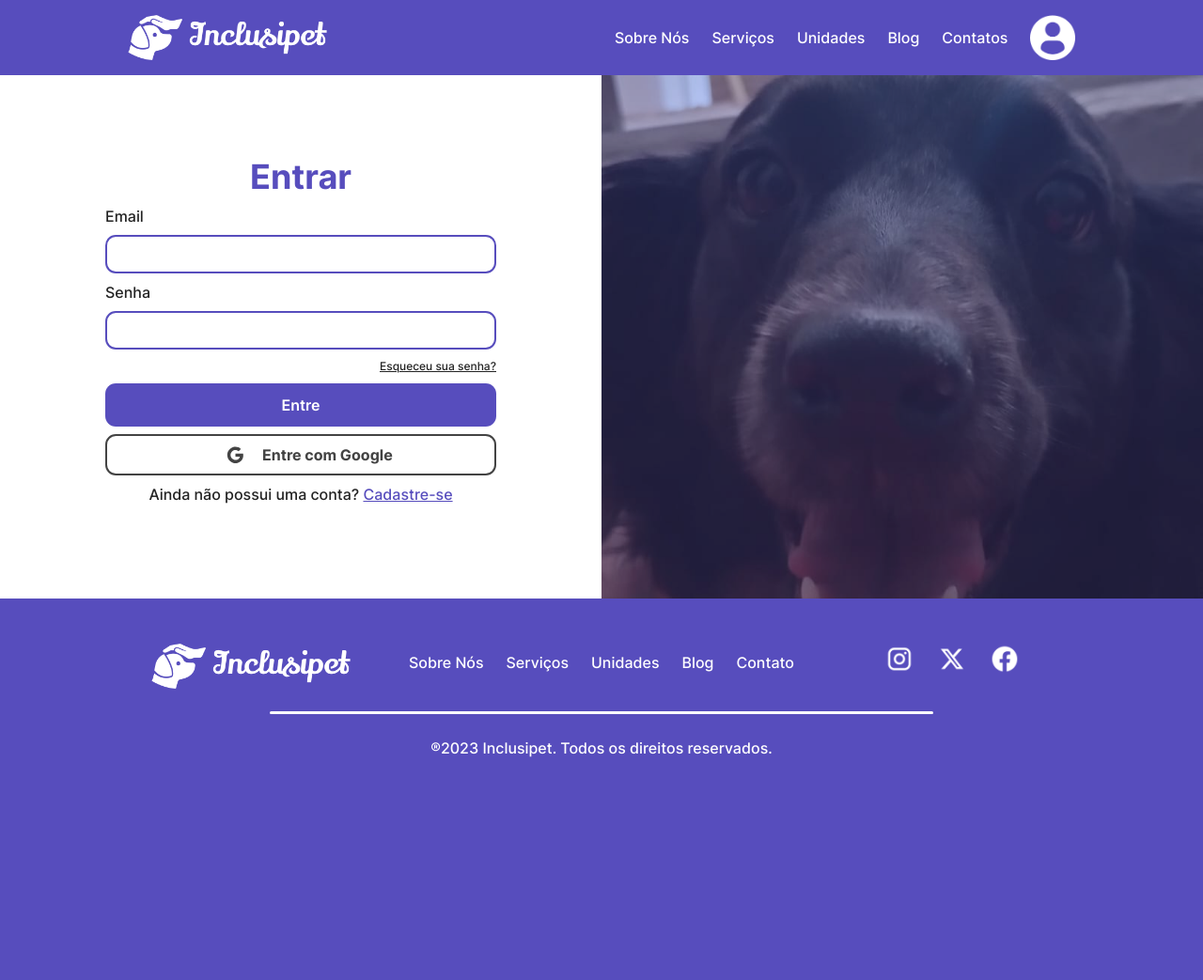
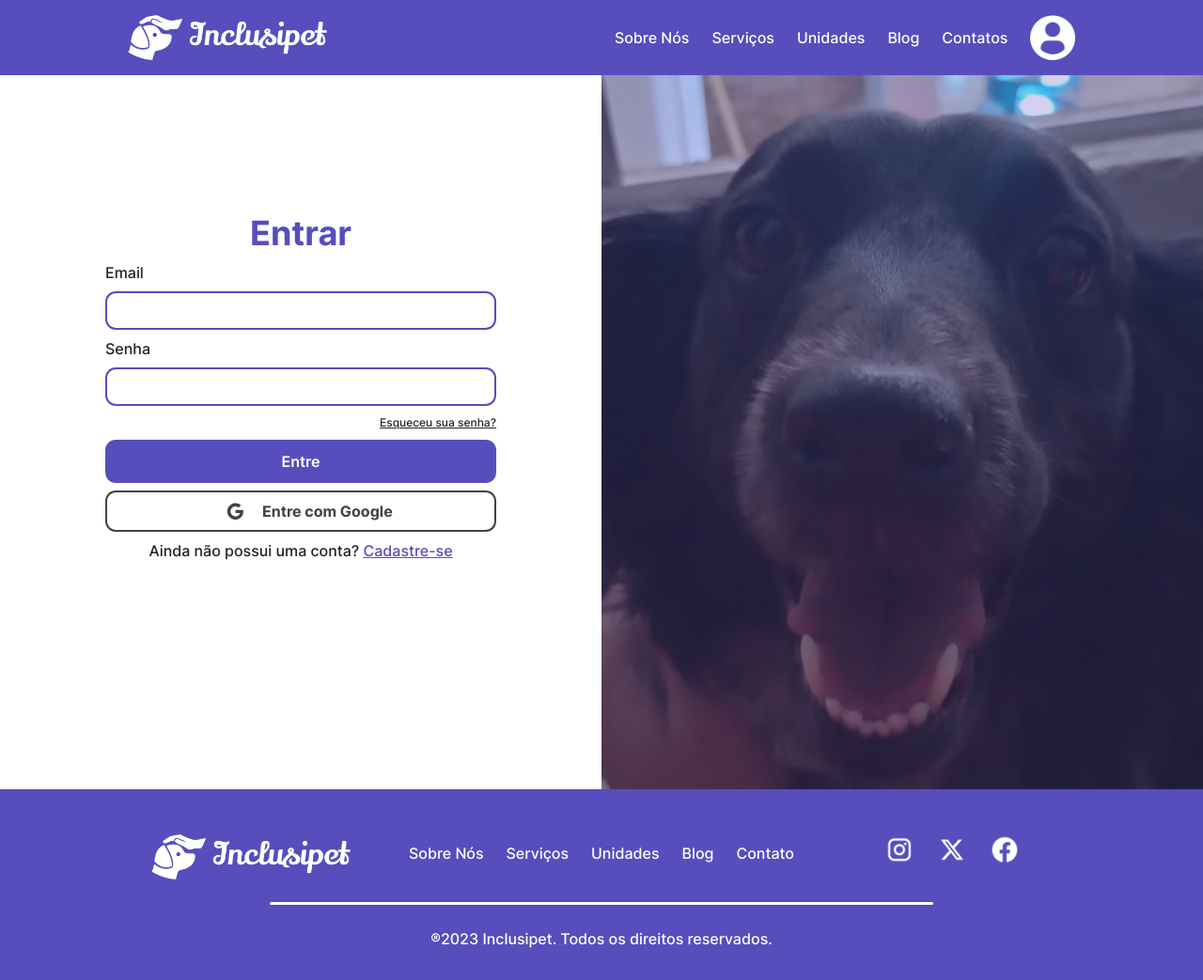
Before and after one commit to Chrb09/InclusipetProject, a PHP site: page /login.html in a window 1280 px wide. Shown: the whole page at 94% size. Before the commit the page ends 806 px from the top, so only its background shows below. Run offline with PHP 8.4, Linux system fonts and the light colour scheme.

Commit message:
footer login fix, nome profissionais

```diff
--- a/css/StyleLogin.css
+++ b/css/StyleLogin.css
@@ -1,3 +1,10 @@
+body {
+  padding: 0;
+}
+.footer {
+  position: static;
+  margin-top: 0;
+}
 ins {
   font-size: 0.75em;
   text-align: right;
@@ -16,7 +23,7 @@ ins {
   position: relative;
   overflow: hidden;
   width: 100%;
-  min-height: 80vh;
+  min-height: 95vh;
 }
 .form-container {
   position: absolute;
@@ -96,11 +103,7 @@ form p {
 }
 
 /* md */
-@media (min-width: 768px) {
-  body {
-    padding-bottom: 15vh;
-  }
-}
+
 @media (max-width: 768px) {
   .overlay-container {
     display: none;
@@ -127,7 +130,9 @@ form p {
     opacity: 0;
     z-index: 1;
   }
-
+  .container-login {
+    min-height: 80vh;
+  }
   .container-login.right-panel-active .sign-up-container {
     transform: translateX(0);
     opacity: 1;
--- a/index.html
+++ b/index.html
@@ -445,7 +445,7 @@
         </div>
         <div class="profcard">
           <img src="img/Home/Prof4.png" alt="profissional" />
-          <strong>Nahum Noe</strong>
+          <strong>Jean Dias</strong>
           <p>Oftalmologia</p>
           <div class="profcard__texto">
             Lorem ipsum dolor sit amet, consectetur adipiscing elit. Suspendisse
@@ -463,7 +463,7 @@
         </div>
         <div class="profcard">
           <img src="img/Home/Prof6.png" alt="profissional" />
-          <strong>Márcia Maria</strong>
+          <strong>Márcia Rocha</strong>
           <p>Imaginologia</p>
           <div class="profcard__texto">
             Lorem ipsum dolor sit amet, consectetur adipiscing elit. Suspendisse
```
